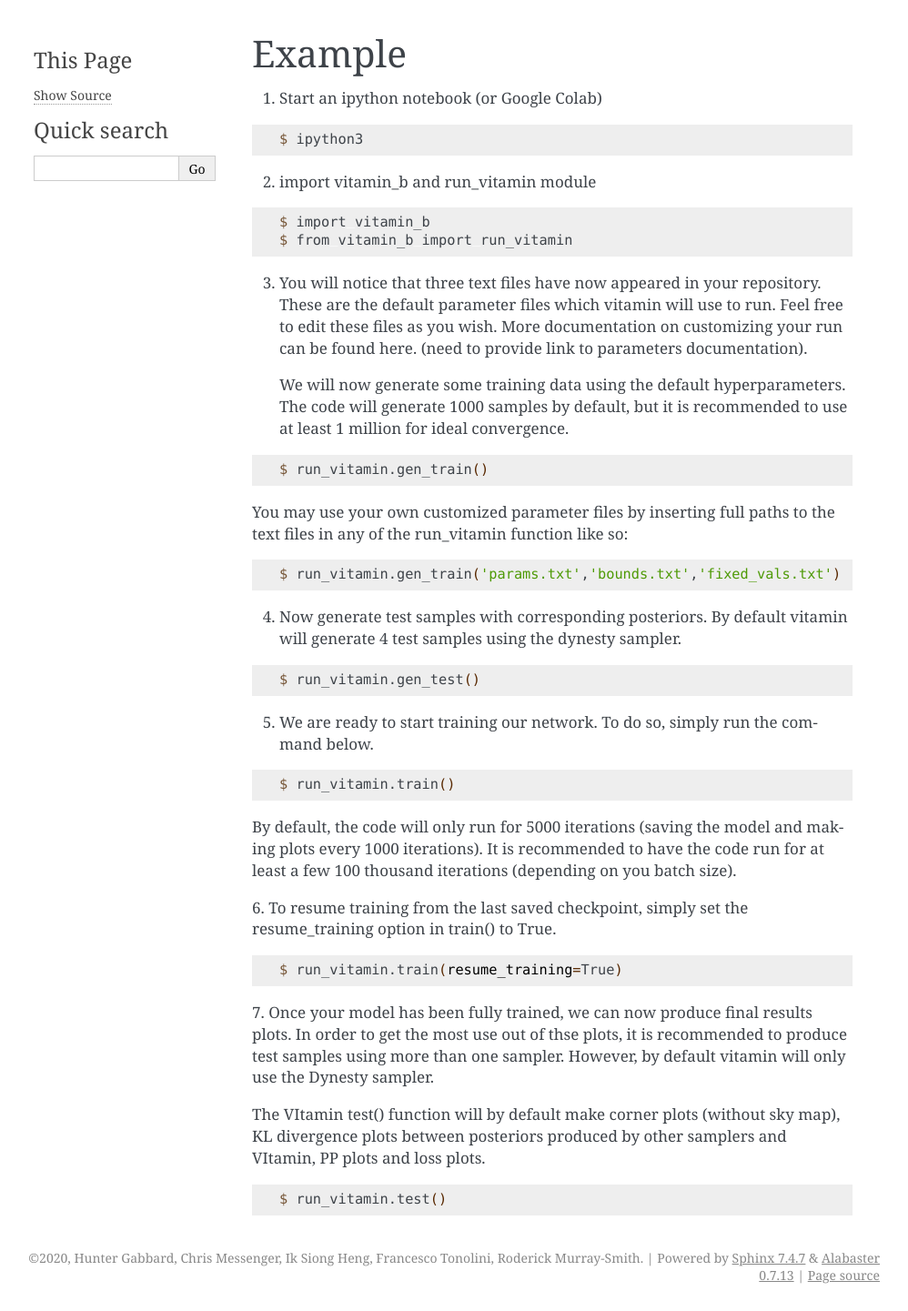
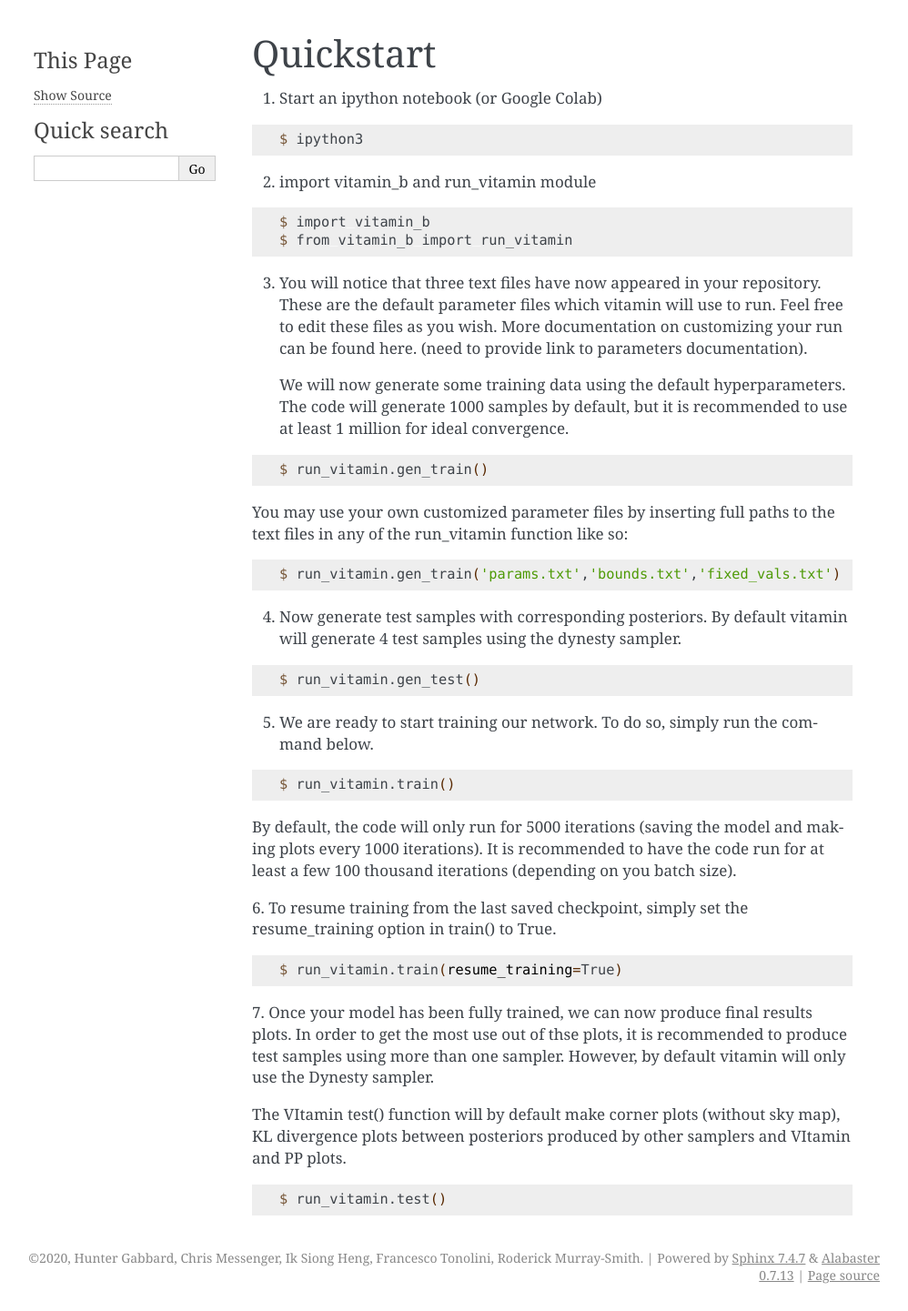
Before and after one commit to hagabbar/vitamin_c, a Sphinx documentation site: the page built from docs/quickstart.rst, in a window 1280 px wide. Shown: the whole page at 91% size, without its empty margins (143-1141 px from the left). Built offline with Sphinx 7.4.7, drawn with Linux system fonts in a browser that asks for light colours.

Commit message:
Added to documentation and fixed minor bugs

```diff
--- a/docs/index.rst
+++ b/docs/index.rst
@@ -12,6 +12,7 @@ Welcome to vitamin_b's documentation!
 
    installation
    quickstart
+   parameters_files
 
 
 Indices and tables
--- a/docs/quickstart.rst
+++ b/docs/quickstart.rst
@@ -1,6 +1,6 @@
-=======
-Example
-=======
+==========
+Quickstart
+==========
 
 1. Start an ipython notebook (or Google Colab)
 
@@ -65,8 +65,7 @@ to get the most use out of thse plots, it is recommended to produce test samples
 than one sampler. However, by default vitamin will only use the Dynesty sampler.
 
 The VItamin test() function will by default make corner plots (without sky map),
-KL divergence plots between posteriors produced by other samplers and VItamin, PP plots
-and loss plots.
+KL divergence plots between posteriors produced by other samplers and VItamin and PP plots.
 
 .. code-block:: console
 
```
Also changed, not shown: docs/parameters_files.rst (added), 2 other files.
